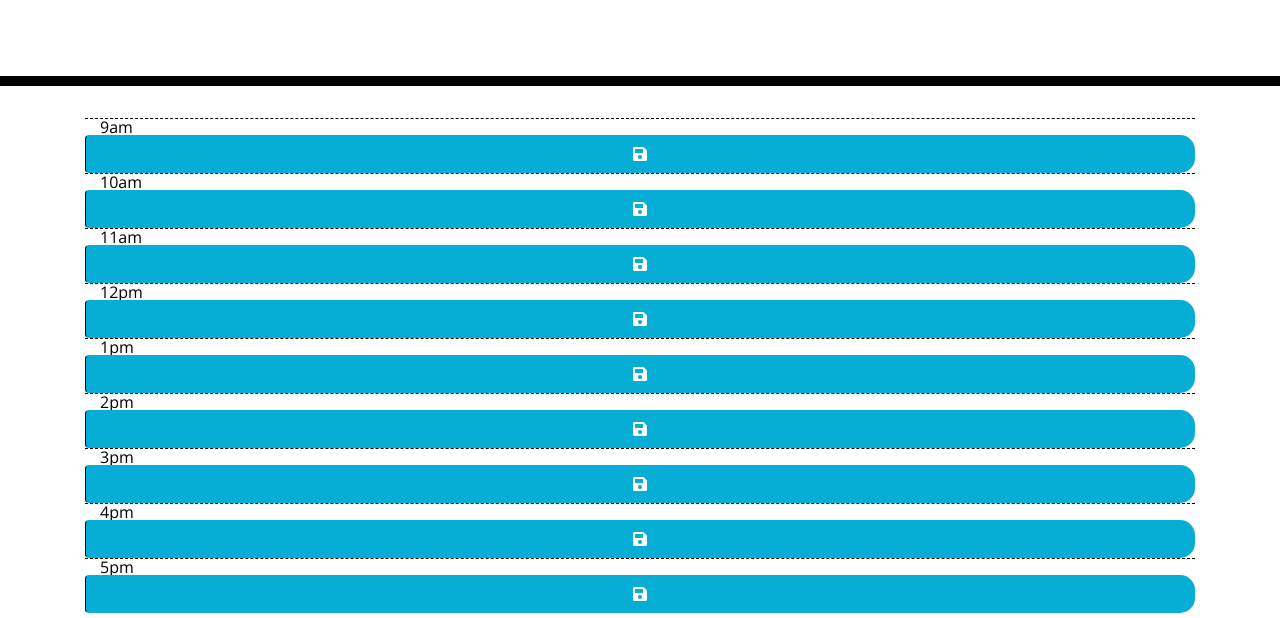
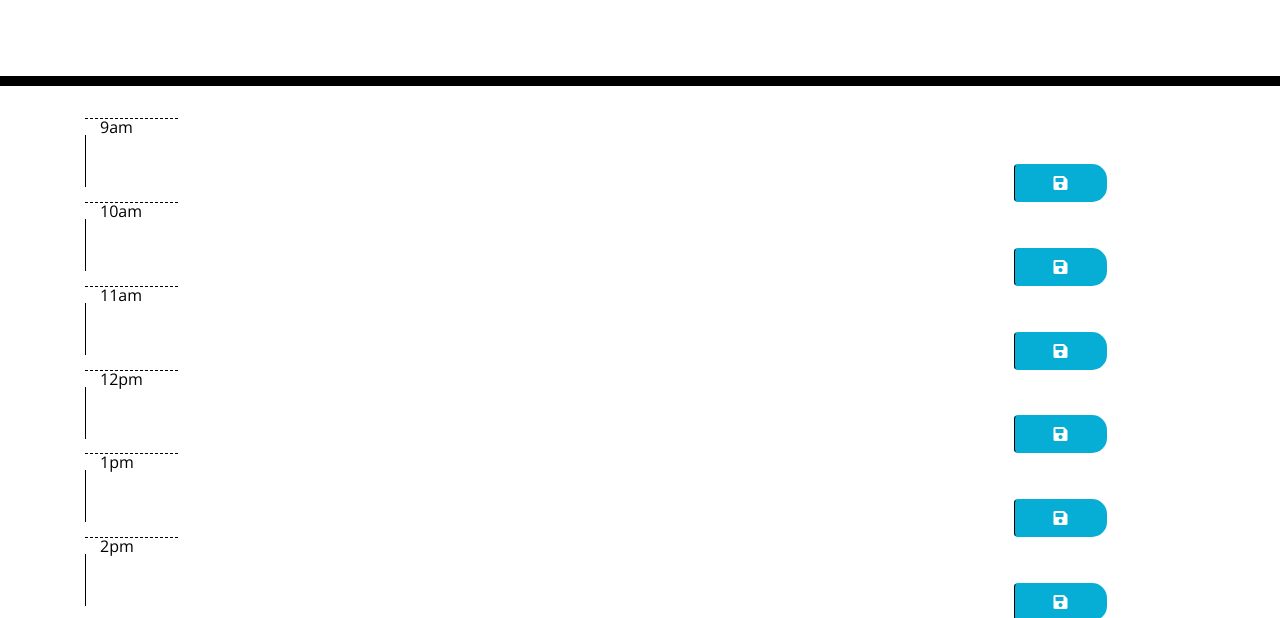
Before and after one commit to kwimbish2022/Work-Day-Scheduler, a plain HTML site: page develop/index.html in a window 1280 px wide. Shown: the part 182-800 px from the top of the page. Drawn offline with nearby package versions, Linux system fonts and the light colour scheme.

Commit message:
updated html timeblocks for col layout

```diff
--- a/develop/index.html
+++ b/develop/index.html
@@ -30,51 +30,50 @@
     </header>
 
     <div class="container">
-      <!-- Timeblocks go here -->
       <div id="row my-row">
-        <div class = "col md 1 hour" id = "9"> 9am</div>
-        <div class = "col md 1 editcont"></div>
-        <button class = "col md 1 btn saveBtn"><i class="fa fa-save"></i></button>
+        <div class = "col-md-1 hour" id = "9"> 9am</div>
+        <textarea class = "col-md-10 editcont"></textarea>
+        <button class = "col-md-1 btn saveBtn"><i class="fa fa-save"></i></button>
       </div>
       <div id="row my-row">
-        <div class = "col md 1 hour" id = "10"> 10am</div>
-        <div class = "col md 1 editcont"></div>
-        <button class = "col md 1 btn saveBtn"><i class="fa fa-save"></i></button>
+        <div class = "col-md-1 hour" id = "10"> 10am</div>
+        <textarea class = "col-md-10 editcont"></textarea>
+        <button class = "col-md-1 btn saveBtn"><i class="fa fa-save"></i></button>
       </div>
       <div id="row my-row">
-        <div class = "col md 1 hour" id = "11"> 11am</div>
-        <div class = "col md 1 editcont"></div>
-        <button class = "col md 1 btn saveBtn"><i class="fa fa-save"></i></button>
+        <div class = "col-md-1 hour" id = "11"> 11am</div>
+        <textarea class = "col-md-10 editcont"></textarea>
+        <button class = "col-md-1 btn saveBtn"><i class="fa fa-save"></i></button>
       </div>
       <div id="row my-row">
-        <div class = "col md 1 hour" id = "12"> 12pm</div>
-        <div class = "col md 1 editcont"></div>
-        <button class = "col md 1 btn saveBtn"><i class="fa fa-save"></i></button>
+        <div class = "col-md-1 hour" id = "12"> 12pm</div>
+        <textarea class = "col-md-10 editcont"></textarea>
+        <button class = "col-md-1 btn saveBtn"><i class="fa fa-save"></i></button>
       </div>
       <div id="row my-row">
-        <div class = "col md 1 hour" id = "1"> 1pm</div>
-        <div class = "col md 1 editcont"></div>
-        <button class = "col md 1 btn saveBtn"><i class="fa fa-save"></i></button>
+        <div class = "col-md-1 hour" id = "1"> 1pm</div>
+        <textarea class = "col-md-10 editcont"></textarea>
+        <button class = "col-md-1 btn saveBtn"><i class="fa fa-save"></i></button>
       </div>
       <div id="row my-row">
-        <div class = "col md 1 hour" id = "2"> 2pm</div>
-        <div class = "col md 1 editcont"></div>
-        <button class = "col md 1 btn saveBtn"><i class="fa fa-save"></i></button>
+        <div class = "col-md-1 hour" id = "2"> 2pm</div>
+        <textarea class = "col-md-10 editcont"></textarea>
+        <button class = "col-md-1 btn saveBtn"><i class="fa fa-save"></i></button>
       </div>
       <div id="row my-row">
-        <div class = "col md 1 hour" id = "3"> 3pm</div>
-        <div class = "col md 1 editcont"></div>
-        <button class = "col md 1 btn saveBtn"><i class="fa fa-save"></i></button>
+        <div class = "col-md-1 hour" id = "3"> 3pm</div>
+        <textarea class = "col-md-10 editcont"></textarea>
+        <button class = "col-md-1 btn saveBtn"><i class="fa fa-save"></i></button>
       </div>
       <div id="row my-row">
-        <div class = "col md 1 hour" id = "4"> 4pm</div>
-        <div class = "col md 1 editcont"></div>
-        <button class = "col md 1 btn saveBtn"><i class="fa fa-save"></i></button>
+        <div class = "col-md-1 hour" id = "4"> 4pm</div>
+        <textarea class = "col-md-10 editcont"></textarea>
+        <button class = "col-md-1 btn saveBtn"><i class="fa fa-save"></i></button>
       </div>
       <div id="row my-row">
-        <div class = "col md 1 hour" id = "5"> 5pm</div>
-        <div class = "col md 1 editcont"></div>
-        <button class = "col md 1 btn saveBtn"><i class="fa fa-save"></i></button>
+        <div class = "col-md-1 hour" id = "5"> 5pm</div>
+        <textarea class = "col-md-10 editcont"></textarea>
+        <button class = "col-md-1 btn saveBtn"><i class="fa fa-save"></i></button>
       </div>
 
       <div id="calendar"></div>
```
Also changed, not shown: develop/script.js (+0 -10 lines).
